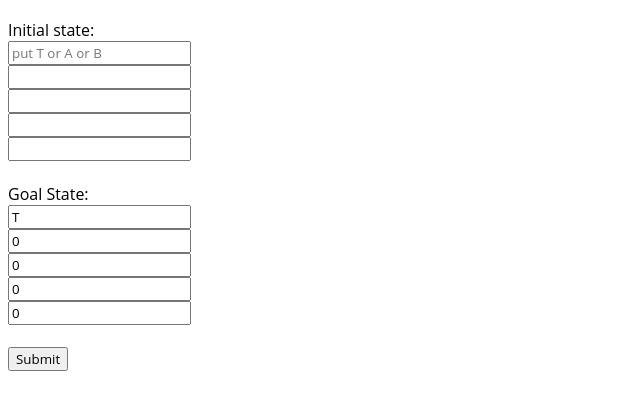
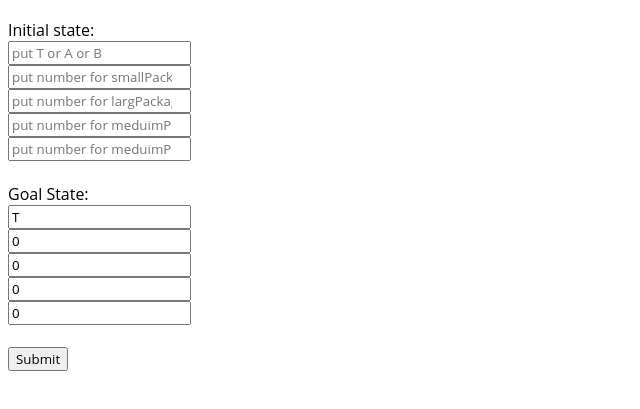
Before and after one commit to MHDRateb/DeleveryRobot, a plain HTML site: page index.html in a window 1280 px wide. Shown: the part 67-476 px from the top of the page, without its empty margins (0-640 px from the left). Drawn offline with Linux system fonts and the light colour scheme.

Commit message:
some changes

```diff
--- a/index.html
+++ b/index.html
@@ -17,10 +17,10 @@
 	<form>
 		<label for="initail">Initial state:</label><br>
 		<input class="form-control" type="text" value="" placeholder="put T or A or B" id="location"><br>
-		<input class="form-control" type="number" value="" id="smallPackage"><br>
-		<input class="form-control" type="number" value="" id="largPackage"><br>
-		<input class="form-control" type="number" value="" id="meduimPackageA"><br>
-		<input class="form-control" type="number" value="" id="meduimPackageB"><br>
+		<input class="form-control" type="number" value="" placeholder="put number for smallPackage in truck " id="smallPackage"><br>
+		<input class="form-control" type="number" value="" placeholder="put number for largPackage in truck" id="largPackage"><br>
+		<input class="form-control" type="number" value="" placeholder="put number for meduimPackage in A" id="meduimPackageA"><br>
+		<input class="form-control" type="number" value="" placeholder="put number for meduimPackage in B" id="meduimPackageB"><br>
 		<br>
 		<label for="goal">Goal State:</label><br>
 		<input class="form-control" type="text" value="T" id="Glocation"><br>
```
